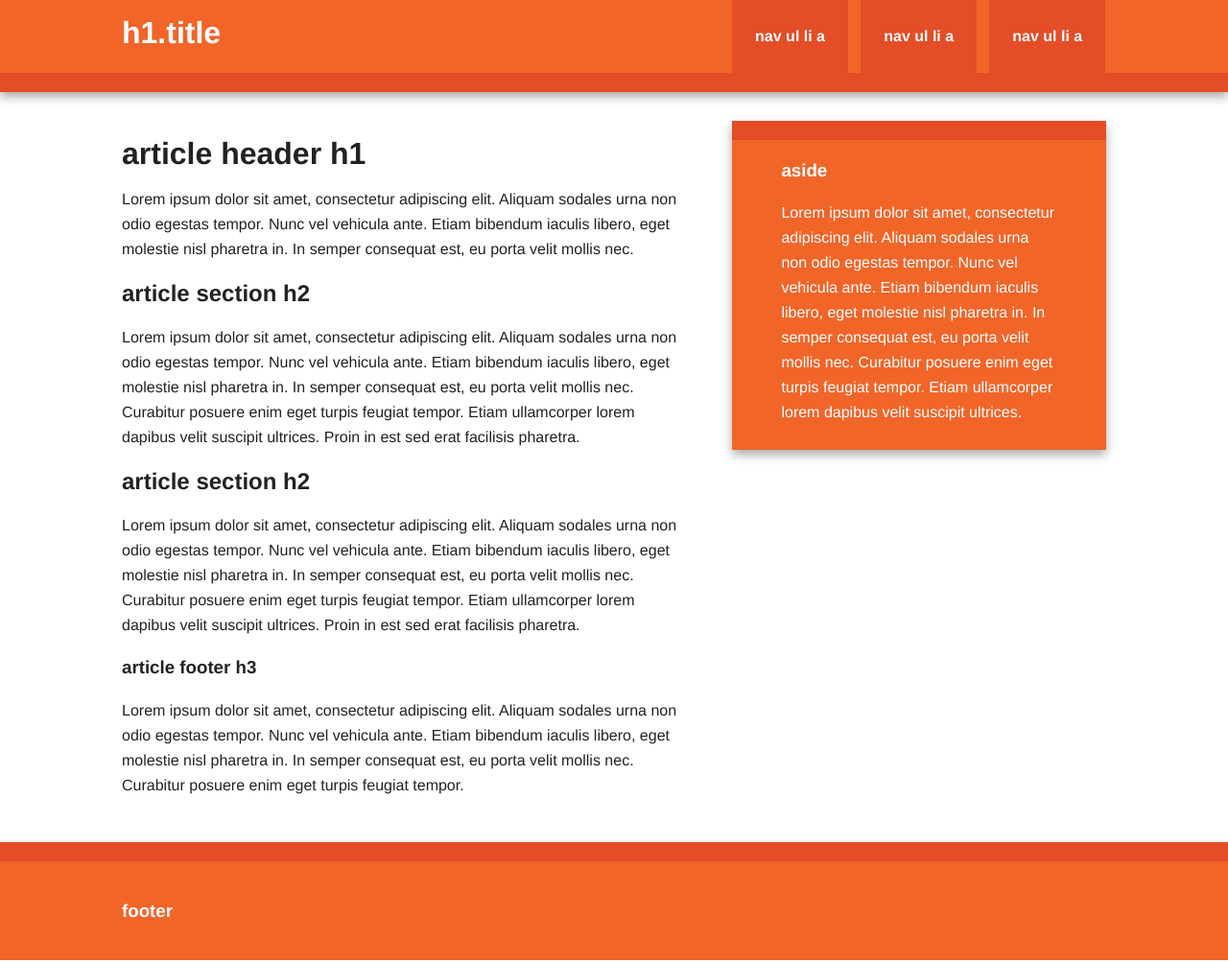
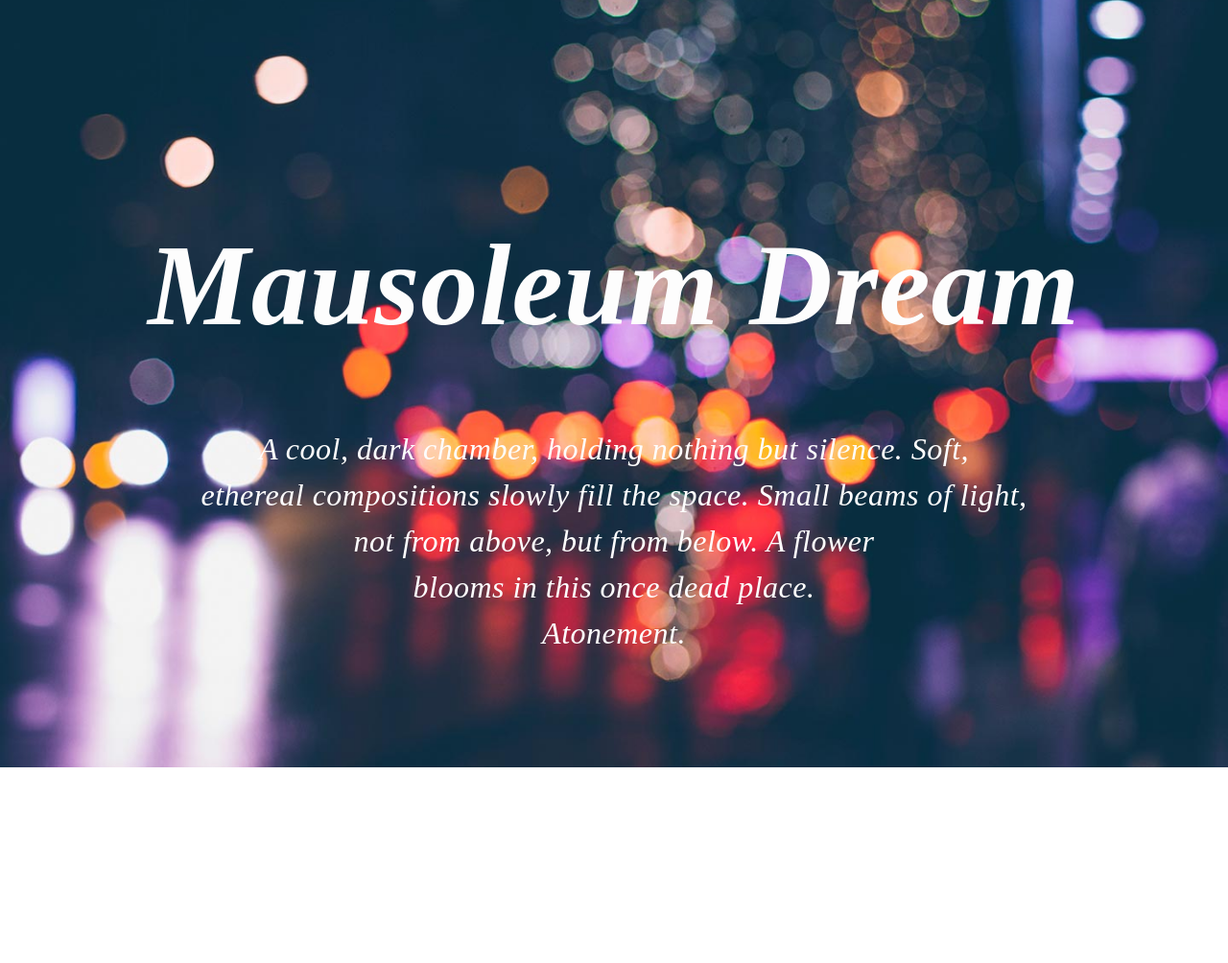
Before and after one commit to alex-espinoza/hke-tmt-interview-feature, a plain HTML site: page index.html in a window 1280 px wide. Shown: the whole page at 96% size. Drawn offline with nearby package versions, Linux system fonts and the light colour scheme; a web font is replaced by a local one.

Commit message:
Create front cover section

```diff
--- a/css/main.css
+++ b/css/main.css
@@ -1,3 +1,15 @@
+@font-face {
+  font-family: 'Anglecia Pro';
+  src: url('AngleciaProDisplay-Italic-webfont.eot');
+  src: url('AngleciaProDisplay-Italic-webfont.eot?#iefix') format('embedded-opentype'),
+       url('AngleciaProDisplay-Italic-webfont.woff2') format('woff2'),
+       url('AngleciaProDisplay-Italic-webfont.woff') format('woff'),
+       url('AngleciaProDisplay-Italic-webfont.ttf') format('truetype'),
+       url('AngleciaProDisplay-Italic-webfont.svg#anglecia_pro_dspitalic') format('svg');
+  font-weight: normal;
+  font-style: normal;
+}
+
 /*! HTML5 Boilerplate v5.0 | MIT License | http://h5bp.com/ */
 
 html {
@@ -57,19 +69,19 @@ textarea {
   ========================================================================== */
 
 body {
-  font: 16px/26px Helvetica, Helvetica Neue, Arial;
+  font: normal 100%/1.5 Helvetica, Helvetica Neue, Arial;
 }
 
-.wrapper {
+/*.wrapper {
   width: 90%;
   margin: 0 5%;
-}
+}*/
 
 /* ===================
   ALL: Orange Theme
   =================== */
 
-.header-container {
+/*.header-container {
   border-bottom: 20px solid #e44d26;
 }
 
@@ -86,13 +98,13 @@ body {
 
 .title {
   color: white;
-}
+}*/
 
 /* ==============
   MOBILE: Menu
   ============== */
 
-nav ul {
+/*nav ul {
   margin: 0;
   padding: 0;
   list-style-type: none;
@@ -118,13 +130,13 @@ nav a:visited {
 
 nav a:hover {
   text-decoration: underline;
-}
+}*/
 
 /* ==============
   MOBILE: Main
   ============== */
 
-.main {
+/*.main {
   padding: 30px 0;
 }
 
@@ -140,25 +152,84 @@ nav a:hover {
 .footer-container footer {
   color: white;
   padding: 20px 0;
-}
+}*/
 
 /* ===============
   ALL: IE Fixes
   =============== */
 
-.ie7 .title {
+/*.ie7 .title {
   padding-top: 20px;
-}
+}*/
 
 /* ==========================================================================
   Author's custom styles
   ========================================================================== */
 
+section {
+  position: relative;
+  width: 100%;
+  min-height: 100%;
+  z-index: 999;
+  padding: 3rem 0;
+  overflow: hidden;
+  box-sizing: border-box;
+}
 
+#front-cover {
+  height: 100rem;
+}
 
+#front-cover .cover-content {
+  font-family: 'Anglecia Pro', serif;
+  font-style: italic;
+  text-align: center;
+  position: fixed;
+  z-index: 999;
+  top: 26%;
+  width: 100%;
+}
 
+#front-cover .cover-content h1 {
+  margin: 0 0 3.5rem 0;
+  font-size: 7.5rem;
+  text-rendering: optimizeLegibility;
+  color: #fdfdfd;
+  letter-spacing: 1px;
 
+  transform-style: preserve-3d;
+  -webkit-filter: blur(0px);
+}
 
+#front-cover .cover-content p {
+  margin: 0;
+  font-size: 2rem;
+  text-align: center;
+  text-rendering: optimizeLegibility;
+  color: #fdfdfd;
+  letter-spacing: .5px;
+  line-height: 3rem;
+
+  transform-style: preserve-3d;
+}
+
+#backgrounds .fixed-full-background {
+  display: none;
+  position: fixed;
+  top: 0;
+  left: 0;
+  width: 100%;
+  height: 100%;
+}
+
+#backgrounds .section-1 {
+  background-image: url(../img/background-1.jpg);
+  background-position: center center;
+  background-repeat: no-repeat;
+  background-attachment: fixed;
+  background-size: cover;
+  background-color: #fff;
+}
 
 
 
@@ -308,6 +379,10 @@ nav a:hover {
   *zoom: 1;
 }
 
+.visible {
+  display: block !important;
+}
+
 /* ==========================================================================
   Print styles
   ========================================================================== */
--- a/index.html
+++ b/index.html
@@ -14,53 +14,24 @@
   </head>
   <body>
 
-    <div class="header-container">
-      <header class="wrapper clearfix">
-        <h1 class="title">h1.title</h1>
-        <nav>
-          <ul>
-            <li><a href="#">nav ul li a</a></li>
-            <li><a href="#">nav ul li a</a></li>
-            <li><a href="#">nav ul li a</a></li>
-          </ul>
-        </nav>
-      </header>
-    </div>
+    <section id="front-cover">
+      <div class="cover-content">
+        <h1>Mausoleum Dream</h1>
+        <p>
+          A cool, dark chamber, holding nothing but silence. Soft, <br/ >
+          ethereal compositions slowly fill the space. Small beams of light, <br />
+          not from above, but from below. A flower <br />
+          blooms in this once dead place. <br />
+          Atonement.
+        </p>
+      </div>
+    </section>
 
-    <div class="main-container">
-      <div class="main wrapper clearfix">
+    <section id="section-1">
+    </section>
 
-        <article>
-          <header>
-            <h1>article header h1</h1>
-            <p>Lorem ipsum dolor sit amet, consectetur adipiscing elit. Aliquam sodales urna non odio egestas tempor. Nunc vel vehicula ante. Etiam bibendum iaculis libero, eget molestie nisl pharetra in. In semper consequat est, eu porta velit mollis nec.</p>
-          </header>
-          <section>
-            <h2>article section h2</h2>
-            <p>Lorem ipsum dolor sit amet, consectetur adipiscing elit. Aliquam sodales urna non odio egestas tempor. Nunc vel vehicula ante. Etiam bibendum iaculis libero, eget molestie nisl pharetra in. In semper consequat est, eu porta velit mollis nec. Curabitur posuere enim eget turpis feugiat tempor. Etiam ullamcorper lorem dapibus velit suscipit ultrices. Proin in est sed erat facilisis pharetra.</p>
-          </section>
-          <section>
-            <h2>article section h2</h2>
-            <p>Lorem ipsum dolor sit amet, consectetur adipiscing elit. Aliquam sodales urna non odio egestas tempor. Nunc vel vehicula ante. Etiam bibendum iaculis libero, eget molestie nisl pharetra in. In semper consequat est, eu porta velit mollis nec. Curabitur posuere enim eget turpis feugiat tempor. Etiam ullamcorper lorem dapibus velit suscipit ultrices. Proin in est sed erat facilisis pharetra.</p>
-          </section>
-          <footer>
-            <h3>article footer h3</h3>
-            <p>Lorem ipsum dolor sit amet, consectetur adipiscing elit. Aliquam sodales urna non odio egestas tempor. Nunc vel vehicula ante. Etiam bibendum iaculis libero, eget molestie nisl pharetra in. In semper consequat est, eu porta velit mollis nec. Curabitur posuere enim eget turpis feugiat tempor.</p>
-          </footer>
-        </article>
-
-        <aside>
-          <h3>aside</h3>
-          <p>Lorem ipsum dolor sit amet, consectetur adipiscing elit. Aliquam sodales urna non odio egestas tempor. Nunc vel vehicula ante. Etiam bibendum iaculis libero, eget molestie nisl pharetra in. In semper consequat est, eu porta velit mollis nec. Curabitur posuere enim eget turpis feugiat tempor. Etiam ullamcorper lorem dapibus velit suscipit ultrices.</p>
-        </aside>
-
-      </div> <!-- #main -->
-    </div> <!-- #main-container -->
-
-    <div class="footer-container">
-      <footer class="wrapper">
-        <h3>footer</h3>
-      </footer>
+    <div id="backgrounds">
+      <div class="fixed-full-background section-1 visible"></div>
     </div>
 
     <script src="//ajax.googleapis.com/ajax/libs/jquery/1.11.2/jquery.min.js"></script>
```
Also changed, not shown: font/AngleciaProDisplay-Italic-webfont.ttf (added), font/AngleciaProDisplay-Italic-webfont.woff (added), font/AngleciaProDisplay-Italic-webfont.woff2 (added), img/background-1.jpg (added), 2 other files.
